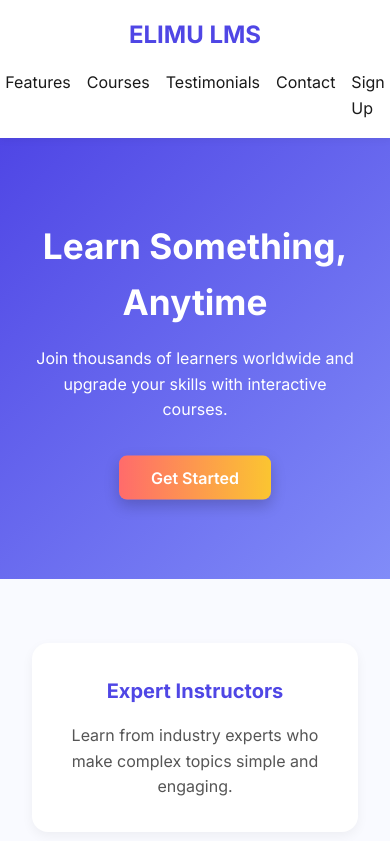
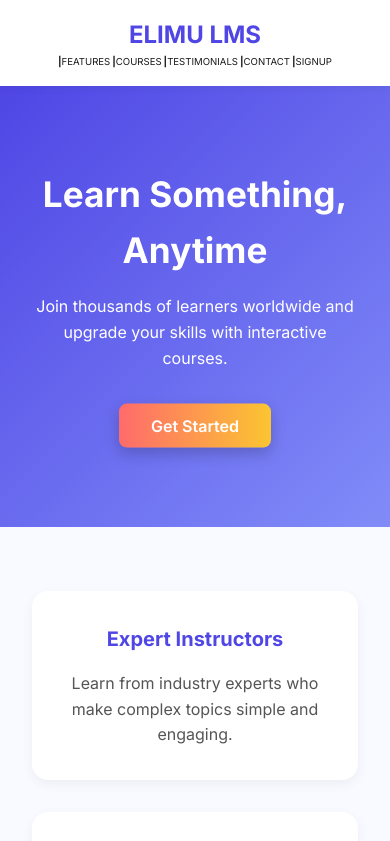
Before and after one commit to Loopoop/Elimu, a plain HTML site: page index.html in a window 390 px wide. Shown: the top 841 px of the page. Drawn offline with Linux system fonts and the light colour scheme.

Commit message:
Add files via upload

```diff
--- a/index.html
+++ b/index.html
@@ -3,7 +3,7 @@
   <head>
     <meta charset="UTF-8" />
     <meta name="viewport" content="width=device-width, initial-scale=1.0" />
-    <title>LearnHub - Elevate Your Skills</title>
+    <title>ELIMUTECH/HOME</title>
     <link
       href="https://fonts.googleapis.com/css2?family=Inter:wght@400;600;700&display=swap"
       rel="stylesheet"
@@ -372,13 +372,24 @@
         }
 
         nav {
+          width: 100%;
           flex-direction: column;
-          gap: 1rem;
+          justify-content: space-between;
+          align-items: center;
           padding: 1rem;
+
         }
 
         nav ul {
-          gap: 1rem;
+          overflow: scroll;
+          gap: 2px;
+          font-weight: bold;
+          font-size: 0.6em;
+          text-transform: uppercase;
+        }
+
+        nav ul li::before{
+          content: "|";
         }
 
         #container {
@@ -408,7 +419,7 @@
         <li><a href="#courses">Courses</a></li>
         <li><a href="Testimony.html">Testimonials</a></li>
         <li><a href="#contact">Contact</a></li>
-        <li><a href="#" onclick="showRegister()" class="cta">Sign Up</a></li>
+        <li><a href="#" onclick="showRegister()" class="cta">SIGNUP</a></li>
       </ul>
     </nav>
 
```
